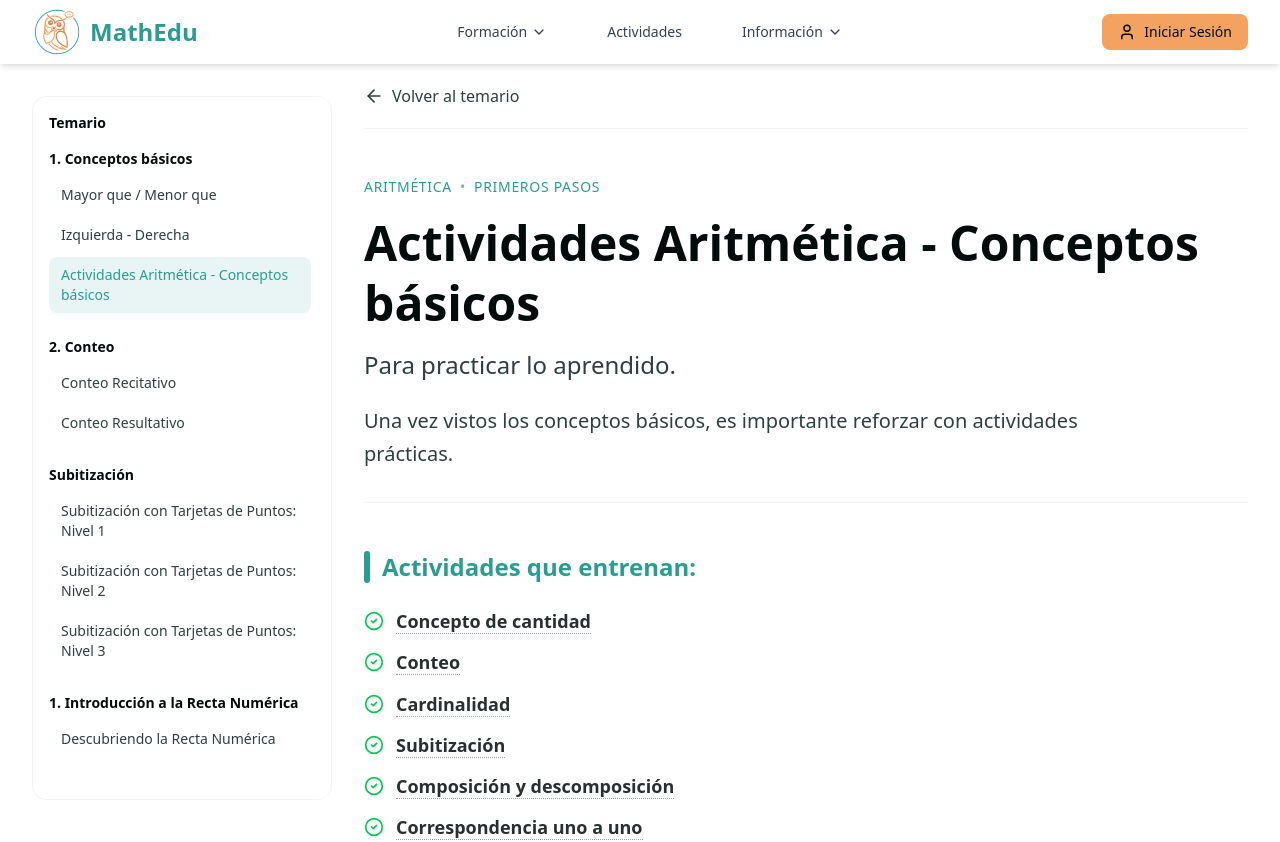
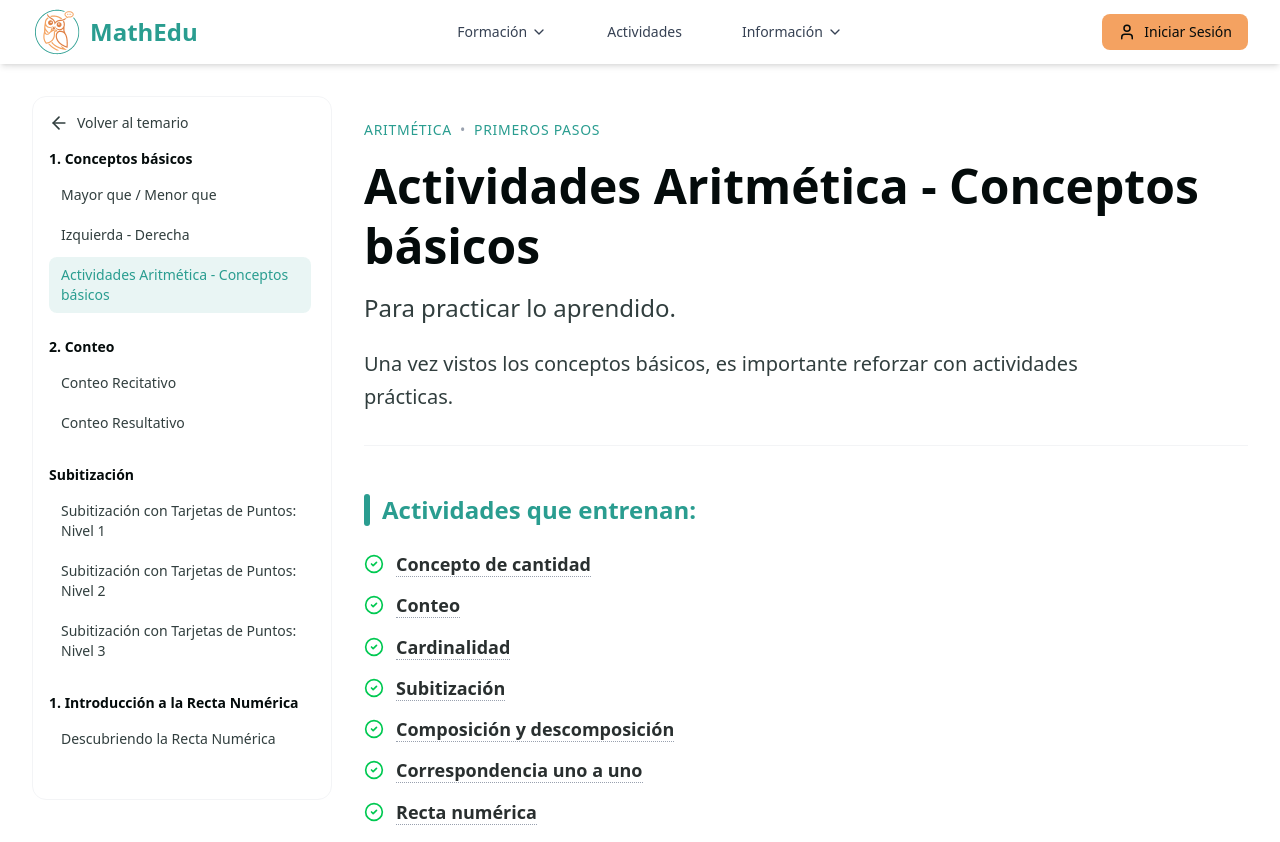
Before and after one commit to manu-reco/math-web, a Next.js app: page /math-web/formacion/pildoras/aritmetica/primeros-pasos/actividades-conceptos-basicos in a window 1280 px wide. Shown: the top 842 px of the page. Built offline with nearby package versions, Linux system fonts and the light colour scheme.

Commit message:
Clean article page layout and sidebar nav
Remove the sticky navigation bar from the article page to add the "Volver al temario" link to the sidebar component. Also apply minor formatting and className cleanup in ArticleSidebarNav.

```diff
--- a/src/app/formacion/pildoras/[saber]/[nivel]/[articulo]/page.tsx
+++ b/src/app/formacion/pildoras/[saber]/[nivel]/[articulo]/page.tsx
@@ -1,7 +1,3 @@
-
-import Link from "next/link";
-// import { notFound } from "next/navigation";
-import { ArrowLeft } from "lucide-react";
 import { SABERES, NIVELES, COURSE_CONTENT } from "@/lib/pildorasData";
 import MayorMenorContent from "@/components/content/MayorMenorContent";
 import ConteoRecitativoContent from "@/components/content/ConteoRecitativoContent";
@@ -110,22 +106,8 @@ export default async function ArticlePage({ params }: PageProps) {
                     />
                 </div>
 
-                {/* Navigation bar */}
-                <div className="min-w-0">
-                    <div className="sticky top-16 z-40 bg-white/80 backdrop-blur-md border-b border-gray-100">
-                        <div className="h-14 md:h-16 flex items-center ml-10 lg:ml-0 px-2 sm:px-4 lg:px-0">
-                            <Link
-                                href={`/formacion/pildoras/${saberId}/${nivelId}`}
-                                className="inline-flex items-center text-text-secondary hover:text-primary transition-colors font-medium"
-                            >
-                                <ArrowLeft size={20} className="mr-2" />
-                                Volver al temario
-                            </Link>
-                        </div>
-                    </div>
-
                 {/* Article Content */}
-                    <article className="min-w-0 max-w-4xl py-8 md:py-12">
+                <article className="min-w-0 max-w-4xl py-8 md:py-12 mt-6 lg:mt-2">
                     {ContentComponent ? (
                         <ContentComponent />
                     ) : (
@@ -146,6 +128,5 @@ export default async function ArticlePage({ params }: PageProps) {
                 </article>
             </div>
         </div>
-        </div>
     );
 }
--- a/src/components/pildoras/ArticleSidebarNav.tsx
+++ b/src/components/pildoras/ArticleSidebarNav.tsx
@@ -2,7 +2,7 @@
 
 import { useEffect, useState } from "react";
 import Link from "next/link";
-import { SquareMenu, X } from "lucide-react";
+import { ArrowLeft, SquareMenu, X } from "lucide-react";
 
 type NavArticle = {
     id: string;
@@ -63,11 +63,10 @@ export default function ArticleSidebarNav({
                                     <Link
                                         href={`/formacion/pildoras/${saberId}/${nivelId}/${article.id}`}
                                         onClick={() => setIsDrawerOpen(false)}
-                                        className={`block rounded-md px-3 py-2 text-sm transition-colors ${
-                                            isActive
-                                                ? "bg-primary/10 text-primary font-medium"
-                                                : "text-text-secondary hover:bg-gray-50 hover:text-text-primary"
-                                        }`}
+                                        className={`block rounded-md px-3 py-2 text-sm transition-colors ${isActive
+                                            ? "bg-primary/10 text-primary font-medium"
+                                            : "text-text-secondary hover:bg-gray-50 hover:text-text-primary"
+                                            }`}
                                         aria-current={isActive ? "page" : undefined}
                                     >
                                         {article.title}
@@ -104,10 +103,14 @@ export default function ArticleSidebarNav({
                         className="h-full w-[85vw] max-w-sm overflow-y-auto bg-white px-4 py-6"
                         onClick={(event) => event.stopPropagation()}
                     >
-                        <div className="mb-4 flex items-center justify-between">
-                            <h2 className="text-base font-semibold text-text-primary">
-                                Temario
-                            </h2>
+                        <div className="mb-4 text-sm flex items-center justify-between">
+                            <Link
+                                href={`/formacion/pildoras/${saberId}/${nivelId}`}
+                                className="inline-flex items-center text-text-secondary hover:text-primary transition-colors font-medium"
+                            >
+                                <ArrowLeft size={20} className="mr-2" />
+                                Volver al temario
+                            </Link>
                             <button
                                 type="button"
                                 className="inline-flex h-8 w-8 items-center justify-center rounded-md border border-gray-200 text-text-secondary"
@@ -123,9 +126,14 @@ export default function ArticleSidebarNav({
             )}
 
             <aside className="sticky top-20 hidden h-[calc(100vh-6rem)] rounded-xl border border-gray-100 bg-white p-4 lg:flex lg:flex-col">
-                <h2 className="mb-4 text-sm font-semibold text-text-primary">
-                    Temario
-                </h2>
+                <Link
+                    href={`/formacion/pildoras/${saberId}/${nivelId}`}
+                    className="inline-flex items-center mb-4 text-sm text-text-secondary hover:text-primary transition-colors font-medium"
+                >
+                    <ArrowLeft size={20} className="mr-2" />
+                    Volver al temario
+                </Link>
+
                 <div className="min-h-0 flex-1 overflow-y-auto pr-1">
                     {renderNav()}
                 </div>
```
Lines whose indentation alone changed are shown as unchanged.
